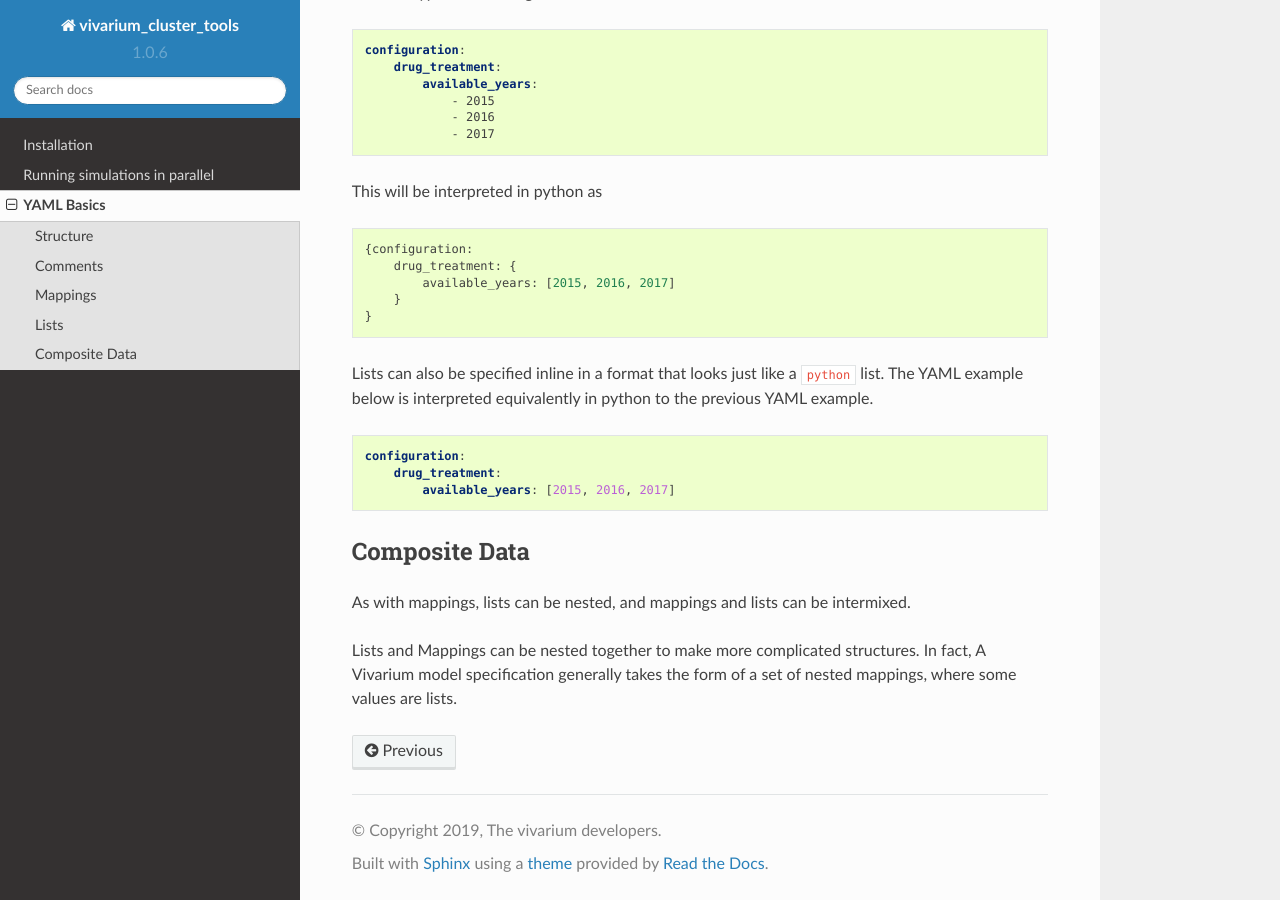
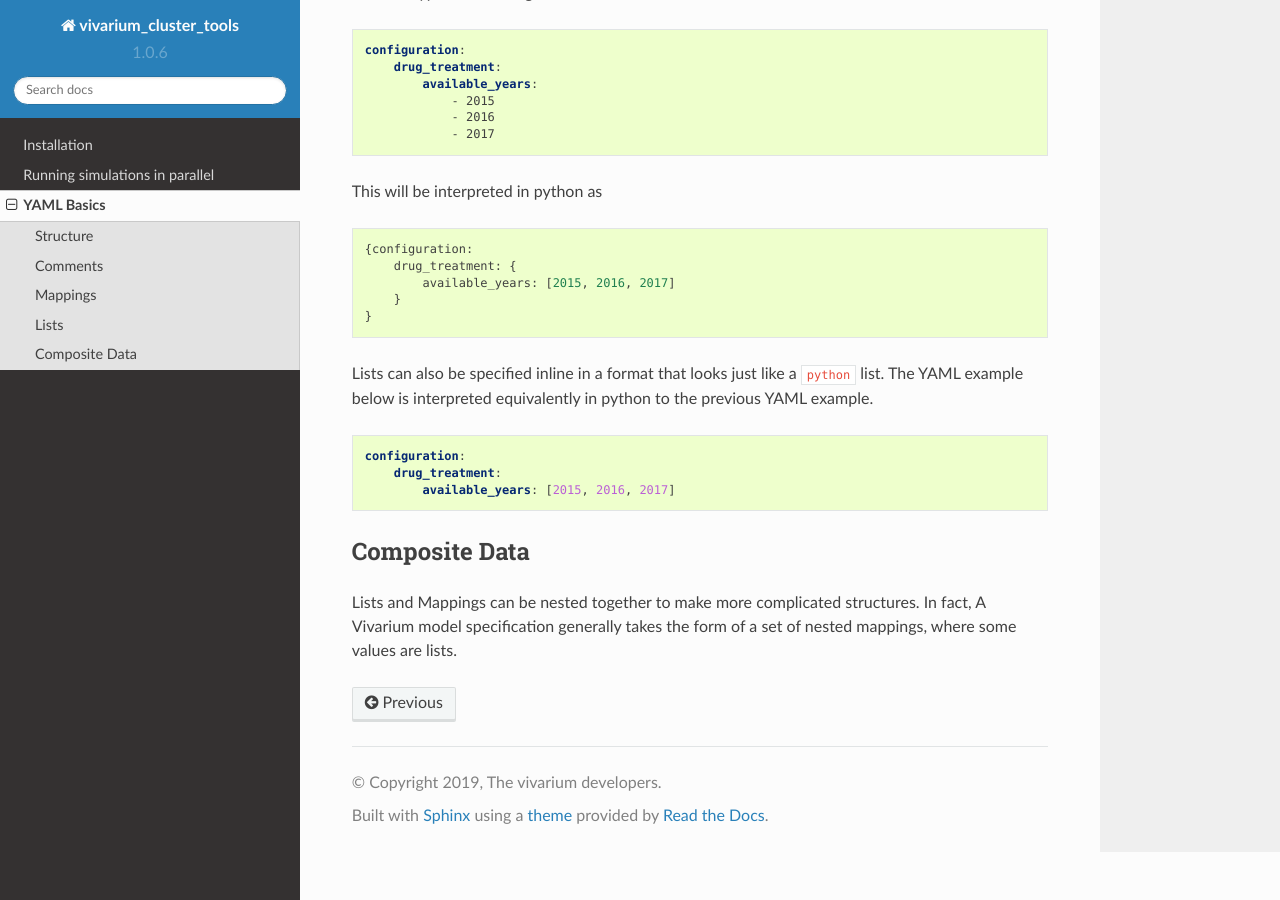
Before and after one commit to ihmeuw/vivarium_cluster_tools, a Sphinx documentation site: the page built from docs/source/yaml_basics.rst, in a window 1280 px wide and 900 px high, scrolled down 2000 px. Built offline with Sphinx 7.4.7 and the Read the Docs theme 2.0.0, drawn with Linux system fonts in a browser that asks for light colours.

Commit message:
remove extra sentence

```diff
--- a/docs/source/yaml_basics.rst
+++ b/docs/source/yaml_basics.rst
@@ -123,7 +123,5 @@ interpreted equivalently in python to the previous YAML example.
 Composite Data
 --------------
 
-As with mappings, lists can be nested, and mappings and lists can be intermixed.
-
 Lists and Mappings can be nested together to make more complicated structures. In fact, A Vivarium model specification
 generally takes the form of a set of nested mappings, where some values are lists.
```
